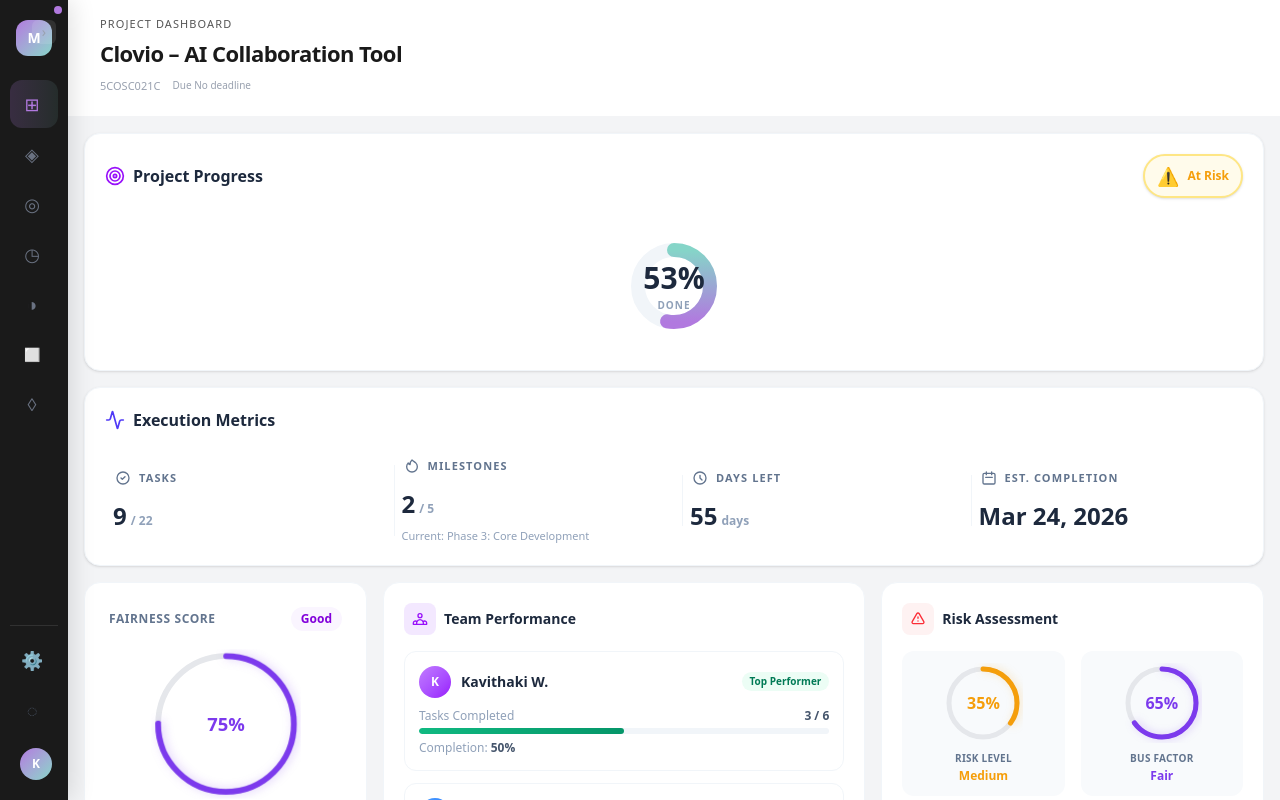
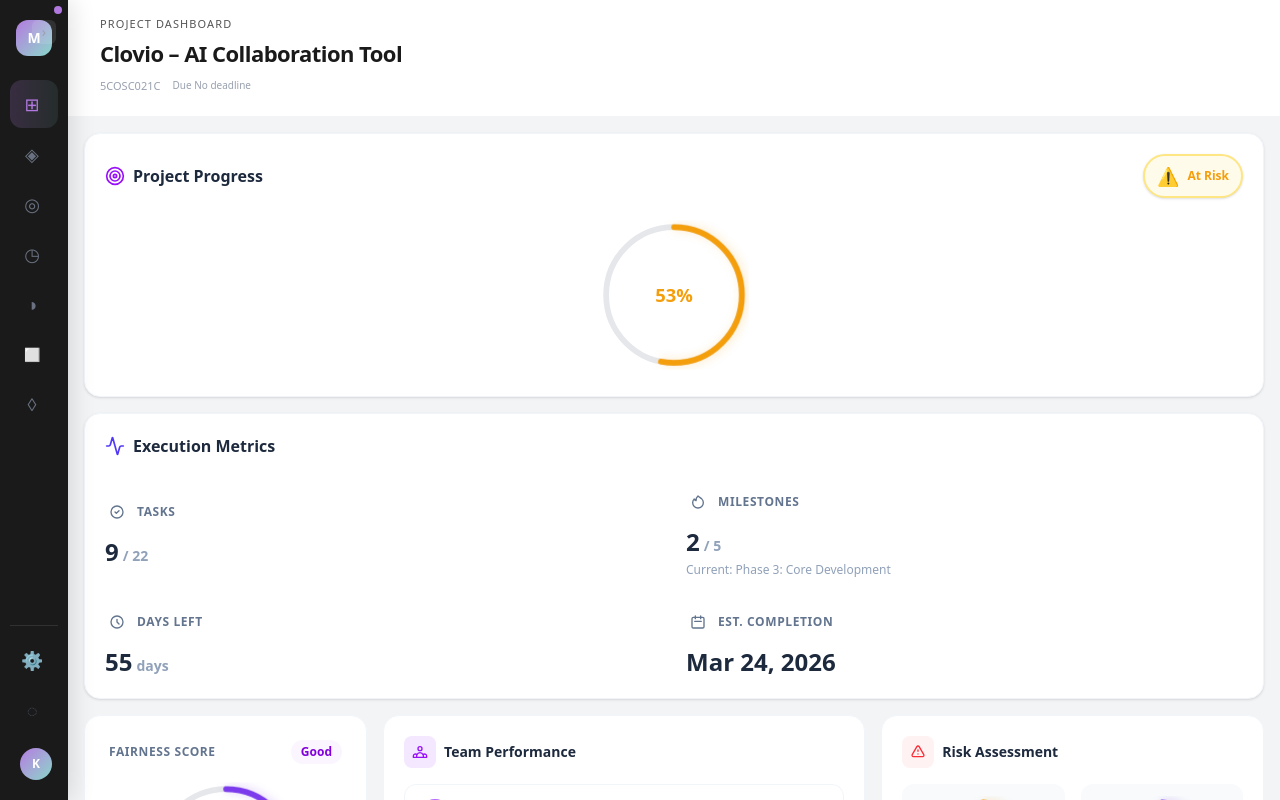
Before and after one commit to SDGP-Clovio/clovio-platform, a React (Vite) app in the folder frontend/: page /tracking/1 in a window 1280 px wide. Built offline with nearby package versions, Linux system fonts and the light colour scheme.

Commit message:
fixed the project progress panel

```diff
--- a/frontend/src/components/Progress/ProgressBanner.tsx
+++ b/frontend/src/components/Progress/ProgressBanner.tsx
@@ -1,5 +1,6 @@
 import StatusIndicator from "./StatusIndicator";
 import { Target } from "lucide-react";
+import CircularProgress from "./CircularProgress";
 
 export default function ProgressBanner({
   overallProgress,
@@ -15,12 +16,7 @@
   };
 
   const status = getStatus(overallProgress);
-
-  const radius = 64;
-  const strokeWidth = 14;
-  const normalizedRadius = radius - strokeWidth * 2;
-  const circumference = normalizedRadius * 2 * Math.PI;
-  const strokeDashoffset = circumference - (overallProgress / 100) * circumference;
+  const color = status === "on-track" ? "#7C3AED" : status === "at-risk" ? "#F59E0B" : "#EF4444";
 
   return (
     <div className={`bg-white border border-slate-100 rounded-2xl p-5 shadow-sm flex flex-col h-full ${className}`}>
@@ -32,36 +28,14 @@
         <StatusIndicator status={status} />
       </div>
 
-      <div className="flex-1 flex flex-col items-center justify-center relative">
-        <svg height={radius * 2} width={radius * 2} className="-rotate-90">
-          <circle
-            stroke="#f1f5f9"
-            fill="transparent"
-            strokeWidth={strokeWidth}
-            r={normalizedRadius}
-            cx={radius}
-            cy={radius}
+      <div className="flex-1 flex flex-col items-center justify-center relative pb-2">
+        <div style={{ transform: "scale(1.15)", marginTop: 8, marginBottom: 8 }}>
+          <CircularProgress
+            value={overallProgress}
+            size={130}
+            color={color}
+            label=""
           />
-          <circle
-            stroke="url(#progressGradient)"
-            fill="transparent"
-            strokeWidth={strokeWidth}
-            strokeDasharray={circumference + ' ' + circumference}
-            style={{ strokeDashoffset, strokeLinecap: 'round', transition: 'stroke-dashoffset 1s ease-in-out' }}
-            r={normalizedRadius}
-            cx={radius}
-            cy={radius}
-          />
-          <defs>
-            <linearGradient id="progressGradient" x1="0%" y1="0%" x2="100%" y2="0%">
-              <stop offset="0%" stopColor="#B179DF" />
-              <stop offset="100%" stopColor="#85D5C8" />
-            </linearGradient>
-          </defs>
-        </svg>
-        <div className="absolute inset-0 flex flex-col items-center justify-center">
-          <span className="text-3xl font-extrabold text-slate-800">{overallProgress}%</span>
-          <span className="text-[10px] uppercase tracking-widest text-slate-400 font-semibold mt-0.5">Done</span>
         </div>
       </div>
     </div>
--- a/frontend/src/components/Progress/ProgressStats.tsx
+++ b/frontend/src/components/Progress/ProgressStats.tsx
@@ -82,26 +82,21 @@
           <h3 className="text-base font-bold text-slate-800">Execution Metrics</h3>
         </div>
       </div>
-      <div className="flex-1 grid grid-cols-1 md:grid-cols-2 lg:grid-cols-4 gap-4 items-center relative">
+      <div className="flex-1 grid grid-cols-2 gap-y-8 gap-x-6 items-center flex-grow mt-2">
         {stats.map((stat, idx) => (
-          <div key={idx} className="flex flex-col relative group px-2">
-            {/* Divider lines between elements for LG screens */}
-            {idx !== 0 && (
-                <div className="hidden lg:block absolute left-0 top-[10%] bottom-[10%] w-px bg-slate-100" />
-            )}
-
-            <div className="flex items-center gap-1.5 mb-2">
-              <div className={`w-5 h-5 flex items-center justify-center flex-shrink-0`}>
+          <div key={idx} className="flex flex-col group">
+            <div className="flex items-center gap-2 mb-2 text-slate-500">
+              <div className={`w-6 h-6 flex items-center justify-center flex-shrink-0`}>
                 {stat.icon}
               </div>
-              <p className="text-[11px] font-semibold text-slate-500 uppercase tracking-widest">{stat.label}</p>
+              <p className="text-xs font-semibold uppercase tracking-wider">{stat.label}</p>
             </div>
 
             {/* Value */}
             <div className="flex items-baseline gap-1 mt-1">
               <p className={`text-2xl font-extrabold text-slate-800`}>{stat.value}</p>
               {(stat.total || stat.unit) && (
-                <p className="text-xs font-semibold text-slate-400">
+                <p className="text-sm font-semibold text-slate-400">
                   {stat.total ? `/ ${stat.total}` : ''} {stat.unit || ''}
                 </p>
               )}
@@ -109,7 +104,7 @@
 
             {/* Subtext */}
             {stat.subtext && (
-              <p className="text-[11px] text-slate-400 mt-2 font-medium truncate">{stat.subtext}</p>
+              <p className="text-xs text-slate-400 mt-1 font-medium truncate">{stat.subtext}</p>
             )}
           </div>
         ))}
```
